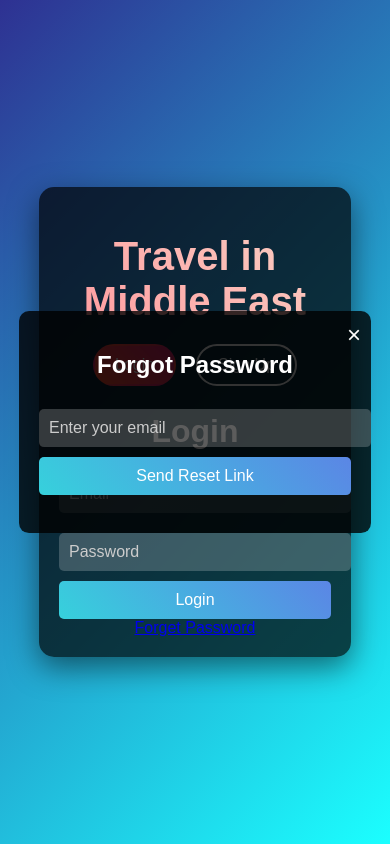
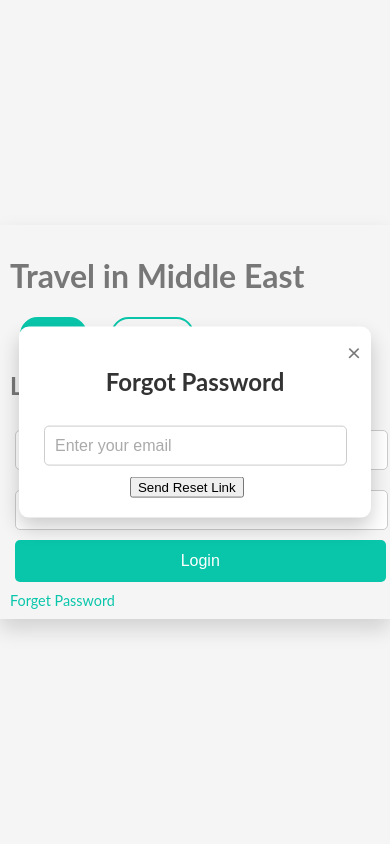
Before and after one commit to wael003/RegistrationPage2, a website: page index.html in a window 390 px wide. Both pictures are taken after a click on the link "Forget Password". Drawn offline with Linux system fonts and the light colour scheme.

Commit message:
Update new.css

```diff
--- a/new.css
+++ b/new.css
@@ -2,130 +2,120 @@
 body, html {
     margin: 0;
     padding: 0;
-    font-family: 'Poppins', sans-serif;
-    background: linear-gradient(135deg, #2e3192, #1bffff);
+    font-family: "Lato", Arial, sans-serif;
+    background: #f5f5f5;
+    color: #777;
     min-height: 100vh;
     display: flex;
+    align-items: center;
     justify-content: center;
-    align-items: center;
-    color: #fff;
 }
 
-/* Container Layout */
 .container {
-    display: grid;
-    grid-template-columns: 1fr 1fr;
-    grid-gap: 20px;
-    width: 80%;
-    max-width: 1200px;
-    background: rgba(0, 0, 0, 0.7);
-    border-radius: 15px;
-    overflow: hidden;
-    box-shadow: 0px 10px 30px rgba(0, 0, 0, 0.5);
+    /* border: 1px solid hsl(0, 1%, 44%); */
+    box-shadow: 0px 10px 20px rgba(0, 0, 0, 0.15);
 }
 
-/* Image Section */
-.image-section {
-    position: relative;
+
+.form-section {
+    width: 100%;
+    max-width: 600px;
+    margin: 10px;
     overflow: hidden;
 }
 
-.image-section img {
+/* Login Container */
+.login-container {
+    display: flex;
     width: 100%;
-    height: 100%;
-    object-fit: cover;
-    filter: brightness(70%);
-    transition: transform 0.5s ease;
+    max-width: 1200px;
+    background: #fff;
+    border-radius: 10px;
+    overflow: hidden;
+    box-shadow: 0px 10px 20px rgba(0, 0, 0, 0.15);
+    flex-wrap: wrap; /* Allow the form to stack on smaller screens */
 }
 
-.image-section img:hover {
-    transform: scale(1.1);
+
+
+/* Form Section */
+.login-form {
+    flex: 1;
+    padding: 40px;
+    text-align: center;
+    min-width: 300px;
 }
 
-/* Form Section */
-.form-section {
-    padding: 30px;
-    text-align: center;
-}
-
-.form-section h1 {
+.login-form h1 {
+    color: #09C6AB;
     font-size: 2.5rem;
-    margin-bottom: 20px;
-    background: -webkit-linear-gradient(45deg, #ff9a9e, #fad0c4);
-    -webkit-background-clip: text;
-    -webkit-text-fill-color: transparent;
-}
-
-.form-toggle {
-    display: flex;
-    justify-content: center;
     margin-bottom: 20px;
 }
 
 .form-toggle button {
     background: none;
-    border: 2px solid #fff;
-    color: #fff;
+    border: 2px solid #09C6AB;
+    color: #09C6AB;
     padding: 10px 20px;
     margin: 0 10px;
+    border-radius: 25px;
+    font-size: 1rem;
     cursor: pointer;
-    font-size: 1rem;
-    transition: 0.3s ease;
-    border-radius: 30px;
+    transition: all 0.3s;
 }
 
 .form-toggle button.active {
-    background: linear-gradient(45deg, #ff512f, #dd2476);
+    background: #09C6AB;
     color: #fff;
-    border-color: transparent;
 }
 
 .form-toggle button:hover {
-    transform: scale(1.1);
-}
-
-.form {
-    animation: fadeIn 1s ease-in-out;
-}
-
-.form h2 {
-    font-size: 2rem;
-    margin-bottom: 15px;
+    background: #05a28b;
+    color: #fff;
 }
 
 input[type="email"],
 input[type="password"],
 input[type="text"] {
-    width: 100%;
+    width: 90%;
     padding: 10px;
-    margin: 10px 0;
-    border: none;
+    margin: 10px 5px;
+    border: 1px solid #ccc;
     border-radius: 5px;
-    background: rgba(255, 255, 255, 0.2);
-    color: #fff;
     font-size: 1rem;
-    outline: none;
 }
 
 input::placeholder {
-    color: #ccc;
+    color: #aaa;
 }
 
-button[type="submit"],
-#sendResetLink {
-    width: 100%;
-    background: linear-gradient(45deg, #36d1dc, #5b86e5);
+button[type="submit"] {
+    width: 95%;
+    padding: 12px;
+    background: #09C6AB;
+    border: none;
+    margin: 0 5px;
+    border-radius: 5px;
     color: #fff;
-    padding: 10px;
-    border: none;
-    border-radius: 5px;
     font-size: 1rem;
     cursor: pointer;
     transition: background 0.3s ease;
 }
 
-button:hover {
-    background: linear-gradient(45deg, #5b86e5, #36d1dc);
+button[type="submit"]:hover {
+    background: #05a28b;
+}
+
+a.forget-link {
+    display: block;
+    margin-top: 10px;
+    color: #09C6AB;
+    text-decoration: none;
+    font-size: 0.9rem;
+}
+
+a.forget-link:hover {
+    color: #05a28b;
 }
 
 /* Modal Styling */
@@ -135,17 +125,18 @@ button:hover {
     top: 50%;
     left: 50%;
     transform: translate(-50%, -50%);
-    width: 80%;
+    width: 90%;
     max-width: 400px;
-    background: rgba(0, 0, 0, 0.8);
+    background: #fff;
     border-radius: 10px;
+    box-shadow: 0px 10px 20px rgba(0, 0, 0, 0.2);
     padding: 20px;
     z-index: 1000;
-    animation: scaleIn 0.5s ease-in-out;
 }
 
 .modal-content {
-    color: #fff;
+    color: #333;
+    text-align: center;
 }
 
 .modal .close {
@@ -154,40 +145,59 @@ button:hover {
     right: 10px;
     font-size: 1.5rem;
     cursor: pointer;
+    color: #777;
 }
 
-/* Animations */
-@keyframes fadeIn {
-    from {
-        opacity: 0;
+.modal .close:hover {
+    color: #333;
+}
+
+/* Responsive Design for different screen sizes */
+@media (max-width: 1024px) {
+    .login-container {
+        flex-direction: column;
+        max-width: 100%;
     }
-    to {
-        opacity: 1;
+
+    .image-section {
+        display: none; /* Hide image section on tablets and smaller screens */
+    }
+
+    .login-form {
+        padding: 20px;
     }
 }
 
-@keyframes scaleIn {
-    from {
-        transform: scale(0.8);
-        opacity: 0;
+@media (max-width: 768px) {
+    .login-form h1 {
+        font-size: 2rem; /* Smaller font size for smaller screens */
     }
-    to {
-        transform: scale(1);
-        opacity: 1;
+
+    .login-form input,
+    .login-form button {
+        width: 100%;
+    }
+
+    .form-toggle button {
+        font-size: 0.9rem;
     }
 }
 
-/* Media Queries */
-@media (max-width: 768px) {
-    .container {
-        grid-template-columns: 1fr;
+@media (max-width: 480px) {
+    .login-form {
+        padding: 15px;
     }
 
-    .image-section {
-        display: none;
+    .login-form h1 {
+        font-size: 1.8rem;
     }
 
-    .form-section {
-        padding: 20px;
+    .form-toggle button {
+        font-size: 0.85rem;
+        padding: 8px 15px;
+    }
+
+    .modal {
+        width: 80%;
     }
 }
```
